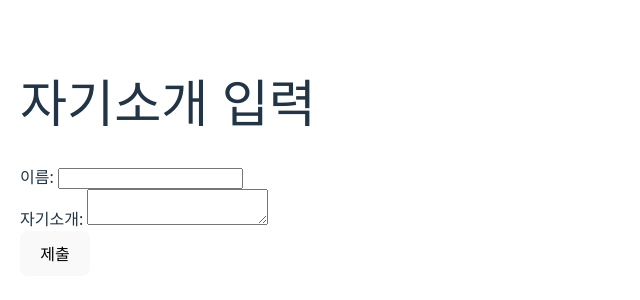
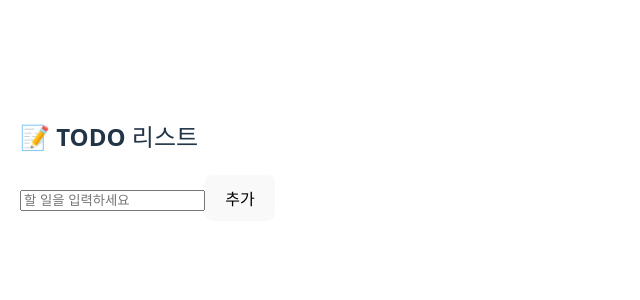
Before and after one commit to jjjuun-debug/practice-fe, a React (Vite) app: page / in a window 1280 px wide. Shown: the part 232-532 px from the top of the page, without its empty margins (0-640 px from the left). Built offline with nearby package versions, Linux system fonts and the light colour scheme.

Commit message:
khs_homework_day4

```diff
--- a/src/App.jsx
+++ b/src/App.jsx
@@ -1,8 +1,9 @@
+// src/App.jsx
 import React from 'react';
-import Home from './pages/Home';
+import TodoList from './components/BusinessCard';
 
 function App() {
-  return <Home />;
+  return <TodoList />;
 }
 
 export default App;
--- a/src/components/BusinessCard.jsx
+++ b/src/components/BusinessCard.jsx
@@ -1,36 +1,45 @@
+// src/components/TodoList.jsx
 import React, { useState } from 'react';
 
-function IntroForm({ onSubmit }) {
-  const [name, setName] = useState('');
-  const [intro, setIntro] = useState('');
+function TodoList() {
+  const [input, setInput] = useState('');
+  const [todos, setTodos] = useState([]);
 
-  const handleSubmit = (e) => {
-    e.preventDefault(); // 새로고침 방지
-    onSubmit({ name, intro }); // 부모 컴포넌트로 전달
-    setName('');
-    setIntro('');
+  const handleAdd = () => {
+    if (input.trim() === '') return;
+    const newTodo = { id: Date.now(), text: input };
+    setTodos([...todos, newTodo]);
+    setInput('');
+  };
+
+  const handleDelete = (id) => {
+    const newTodos = todos.filter(todo => todo.id !== id);
+    setTodos(newTodos);
   };
 
   return (
-    <form onSubmit={handleSubmit} style={{ marginBottom: '20px' }}>
-      <div>
-        <label>이름: </label>
-        <input
-          type="text"
-          value={name}
-          onChange={(e) => setName(e.target.value)}
-        />
-      </div>
-      <div>
-        <label>자기소개: </label>
-        <textarea
-          value={intro}
-          onChange={(e) => setIntro(e.target.value)}
-        />
-      </div>
-      <button type="submit">제출</button>
-    </form>
+    <div style={{ padding: '20px' }}>
+      <h2>📝 TODO 리스트</h2>
+      <input
+        type="text"
+        value={input}
+        onChange={(e) => setInput(e.target.value)}
+        placeholder="할 일을 입력하세요"
+      />
+      <button onClick={handleAdd}>추가</button>
+
+      <ul>
+        {todos.map(todo => (
+          <li key={todo.id}>
+            {todo.text}
+            <button onClick={() => handleDelete(todo.id)} style={{ marginLeft: '10px' }}>
+              삭제
+            </button>
+          </li>
+        ))}
+      </ul>
+    </div>
   );
 }
 
-export default IntroForm;
+export default TodoList;
```
